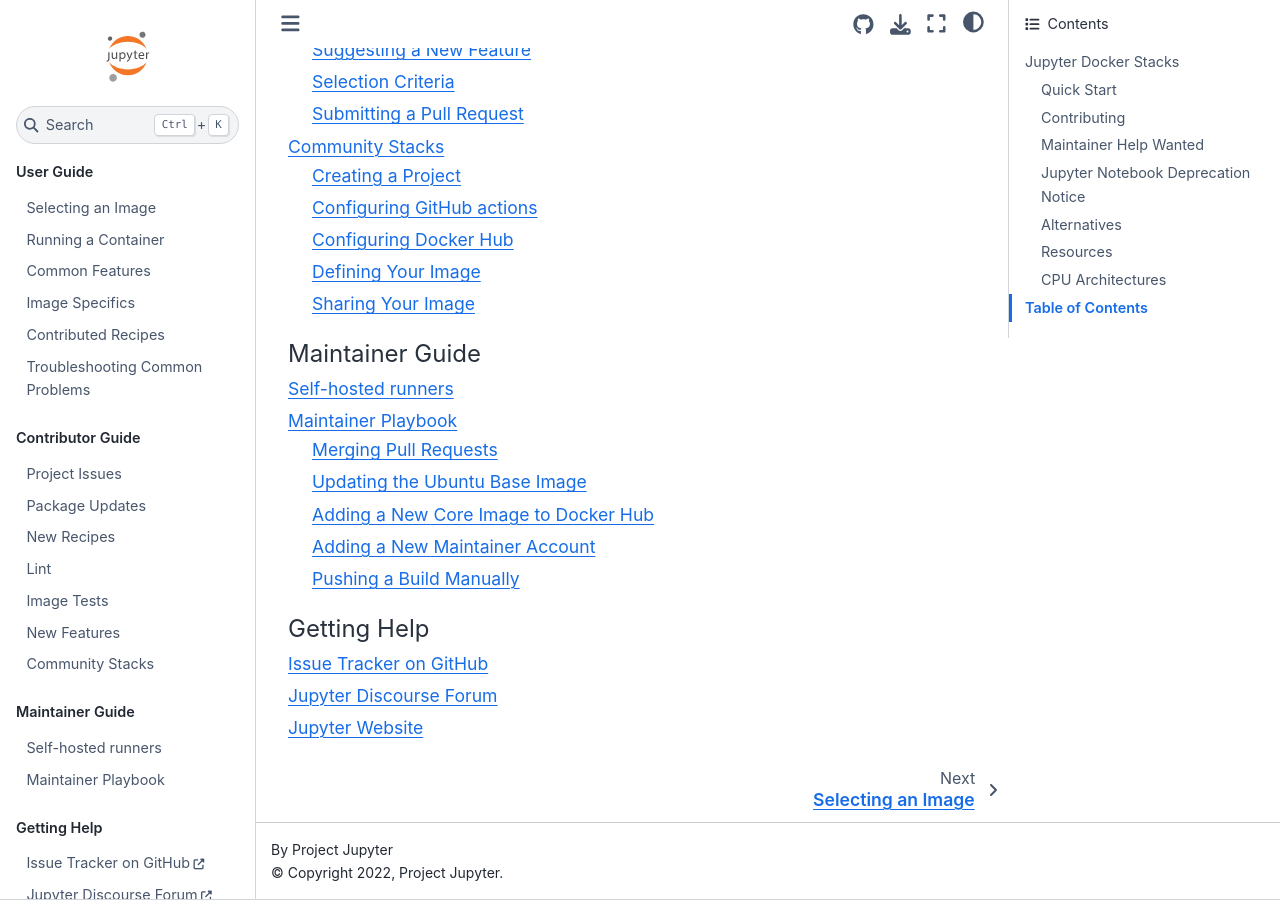
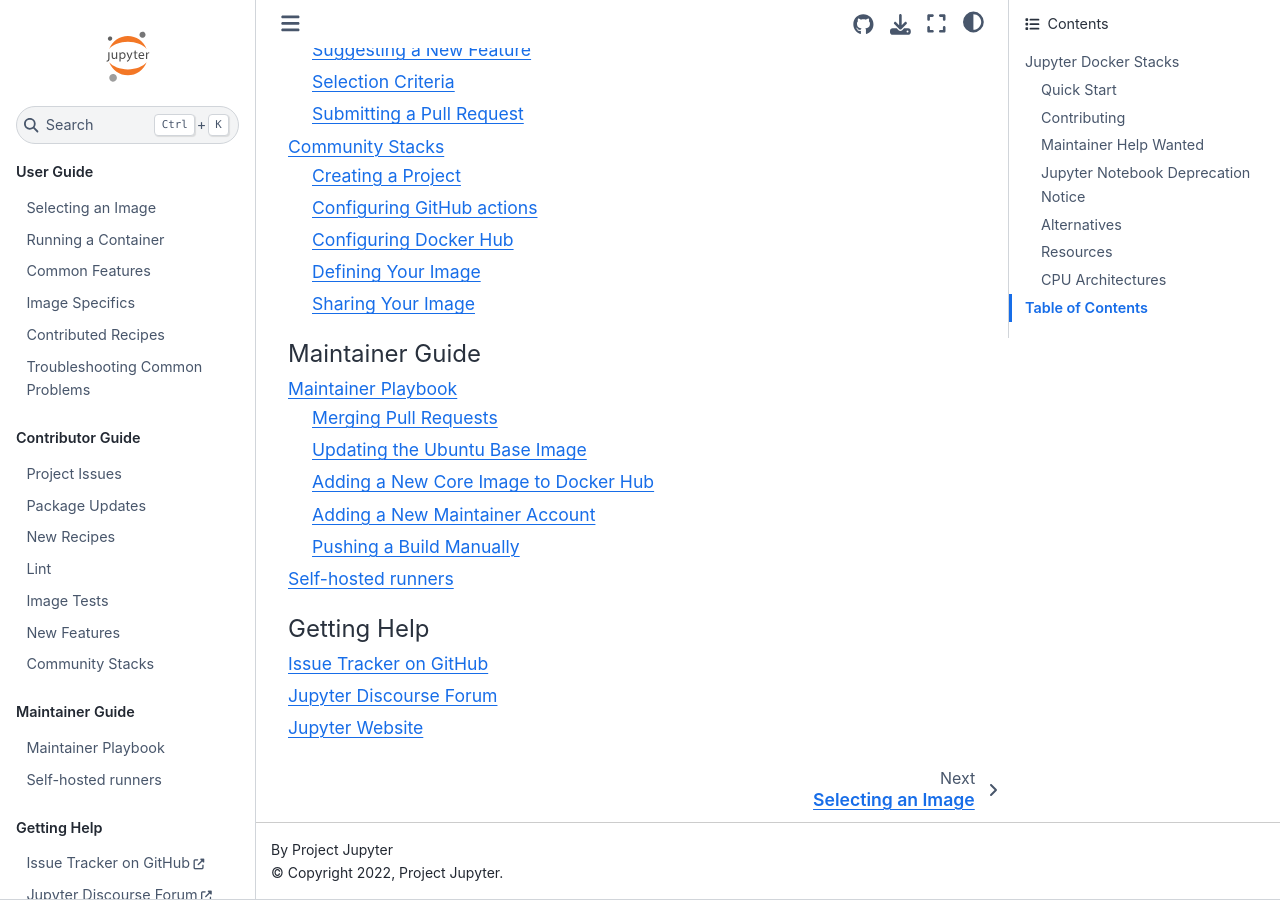
Before and after one commit to jupyter/docker-stacks, a Sphinx documentation site: the page built from docs/index.rst, in a window 1280 px wide and 900 px high, scrolled down 5189 px. Built offline with Sphinx 7.4.7 and the Sphinx Book theme 1.1.4, drawn with Linux system fonts in a browser that asks for light colours.

Commit message:
Better docs

```diff
--- a/docs/index.rst
+++ b/docs/index.rst
@@ -31,8 +31,8 @@
    :maxdepth: 2
    :caption: Maintainer Guide
 
+   maintaining/tasks
    maintaining/aarch64-runner
-   maintaining/tasks
 
 .. toctree::
    :maxdepth: 2
```
